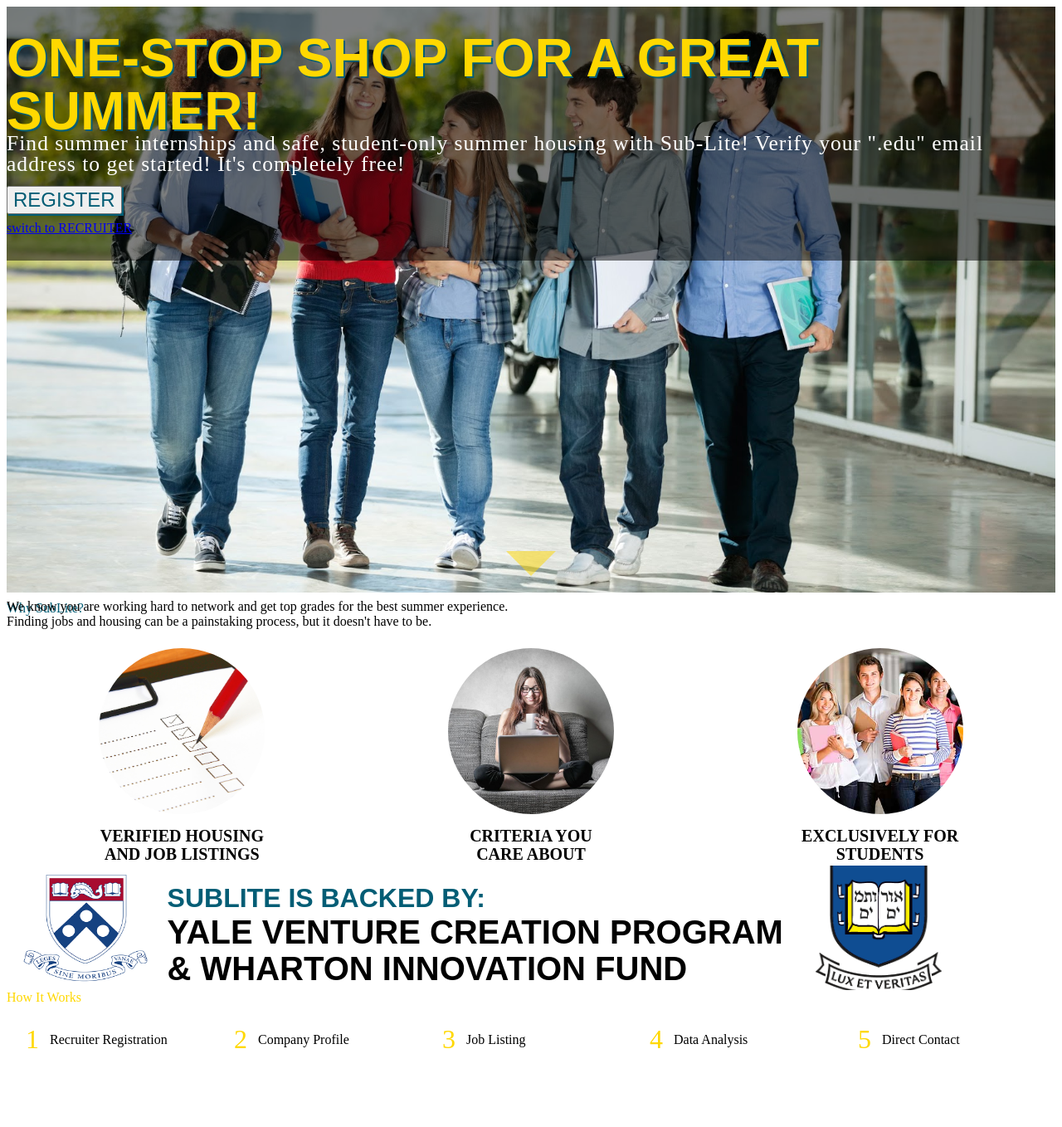
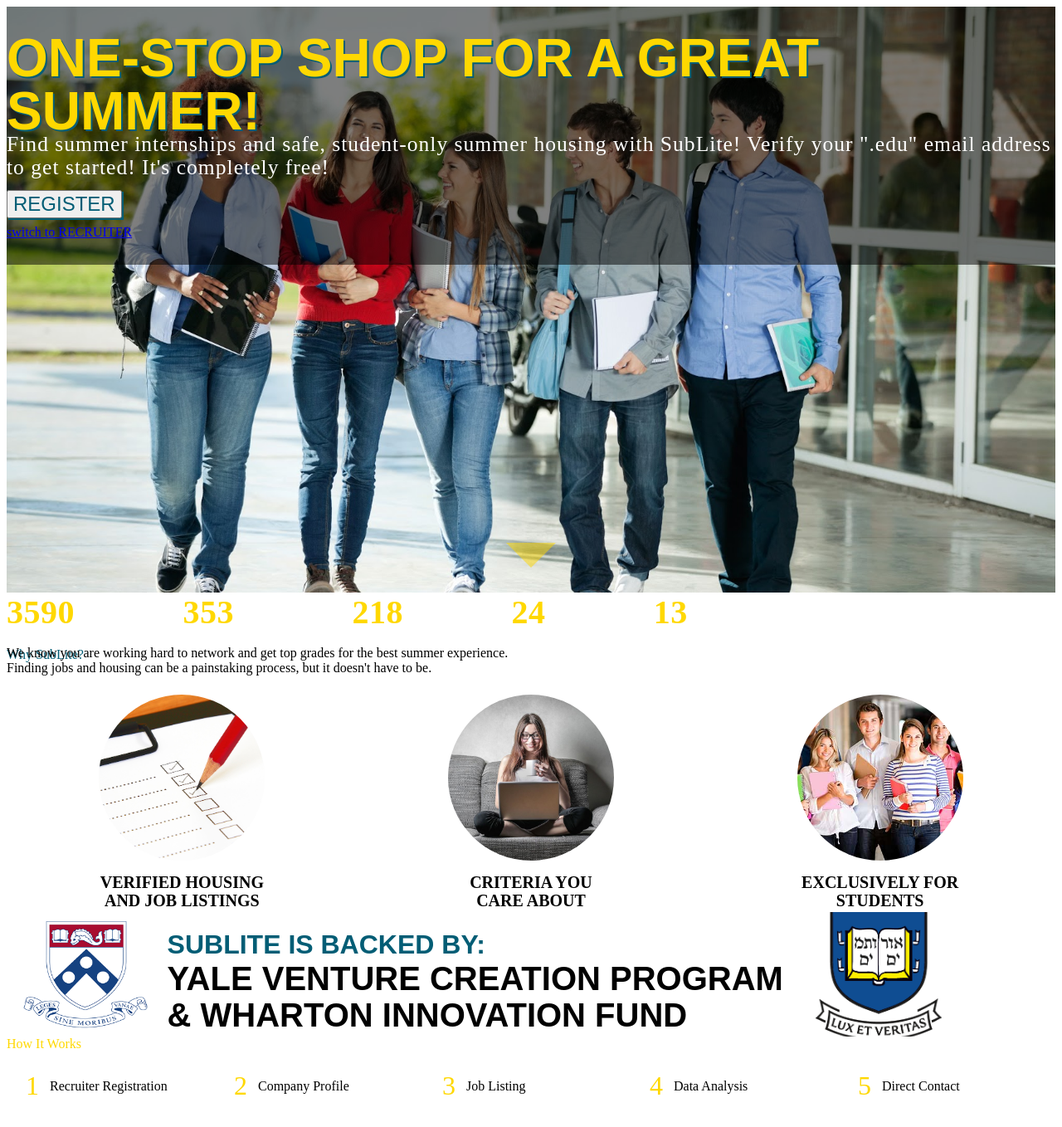
Before and after one commit to coollog/sublite, a PHP site: page /views/studentindex.php in a window 1280 px wide. Shown: the whole page at 83% size. Before the commit the page ends 1263 px from the top, so only its background shows below. Run offline with PHP 8.4, Linux system fonts and the light colour scheme; data that the repository does not hold is empty.

Commit message:
fixed one-pager arrow and added element for stats

```diff
--- a/views/studentindex.php
+++ b/views/studentindex.php
@@ -2,11 +2,13 @@
   panel.main {
     background: url('<?php echo $GLOBALS['dirpre']; ?>assets/gfx/studentmain.jpg') no-repeat top center;
     background-size: cover;
-    background-position: center -50px;
+    background-position: center 0;
     /*background-attachment: fixed;*/
     display: table;
     height: 90%;
     padding-bottom: 0;
+    position: relative;
+    box-sizing: border-box;
   }
   .arrow-down {
     width: 0;
@@ -14,7 +16,10 @@
     border-left: 30px solid transparent;
     border-right: 30px solid transparent;
     border-top: 30px solid #ffd800;
-    margin: -50px auto 30px auto;
+    left: 50%;
+    margin-left: -30px;
+    position: absolute;
+    bottom: 30px;
     cursor: pointer;
     opacity: 0.5;
     transition: all 0.2s ease-in-out;
@@ -38,7 +43,7 @@
   }
   panel.main .banner .slogan {
     color: #fff;
-    line-height: 1em;
+    line-height: 1.1em;
     font-size: 1.6em;
     letter-spacing: 1px;
     margin-top: 0.25em;
@@ -57,6 +62,31 @@
     margin-top: 0.5em;
     color: #ffd800;
   }
+
+  panel.stats {
+    padding: 20px 0;
+    background: #000;
+  }
+  panel.stats .stat {
+    display: inline-block;
+    margin-right: 10%;
+  }
+  panel.stats .stat:last-of-type {
+    margin-right: 0px;
+  }
+  panel.stats num {
+    display: block;
+    font-size: 2.5em;
+    line-height: 1.2em;
+    color: #ffd800;
+    font-weight: bold;
+    letter-spacing: 0.5px;
+  }
+  panel.stats type {
+    display: block;
+    color: #fff;
+  }
+
   panel.why .whys {
     width: 100%;
     text-align: center;
@@ -244,7 +274,7 @@
     <div class="banner">
       <div class="content">
         <div class="tagline">One-Stop Shop for a Great Summer!</div>
-        <div class="slogan">Find summer internships and safe, student-only summer housing with Sub-Lite! Verify your ".edu" email address to get started! It's completely free!</div>
+        <div class="slogan">Find summer internships and safe, student-only summer housing with SubLite! Verify your ".edu" email address to get started! It's completely free!</div>
         <a href="register.php">
           <input type="button" class="registerlogin" value="Register" />
         </a>
@@ -252,8 +282,17 @@
       </div>
     </div>
   </div>
+  <div class="arrow-down"></div>
 </panel>
-<div class="arrow-down"></div>
+<panel class="stats">
+  <div class="content">
+    <div class="stat"><num>3590</num><type>users</type></div>
+    <div class="stat"><num>353</num><type>universities</type></div>
+    <div class="stat"><num>218</num><type>listings</type></div>
+    <div class="stat"><num>24</num><type>cities</type></div>
+    <div class="stat"><num>13</num><type>companies</type></div>
+  </div>
+</panel>
 <panel class="why">
   <div class="content">
     <headline style="color: #035d75;">Why SubLite?</headline>
```
Also changed, not shown: views/index.php (+8 -3 lines).
